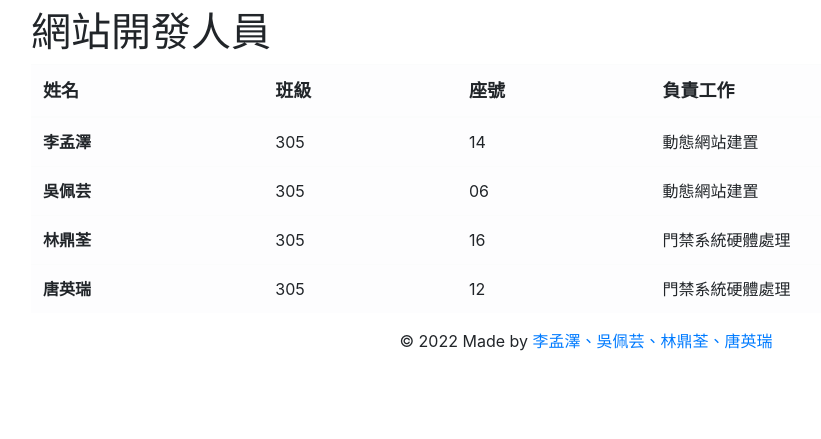
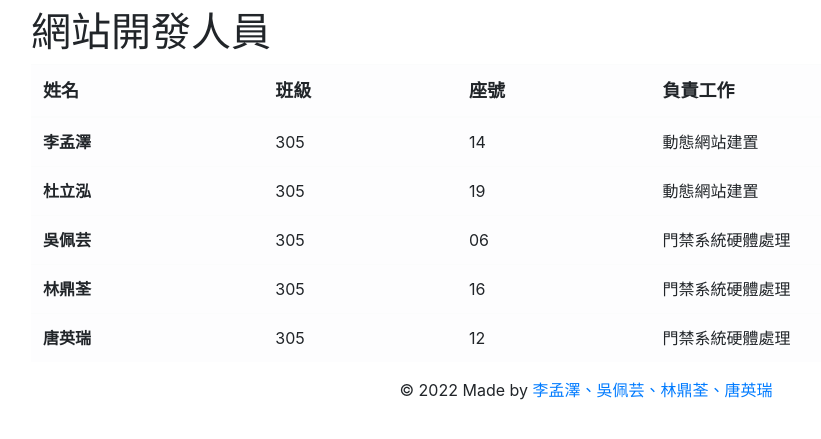
Before and after one commit to Pattywu20031224/roomrezsystem, a Django app: page /developer in a window 1280 px wide. Shown: the part 56-495 px from the top of the page, without its empty margins (54-875 px from the left). Run offline with Django 3.2, Linux system fonts and the light colour scheme; some libraries are stand-ins or nearby versions.

Commit message:
0301_add developer

```diff
--- a/roomrezsystem/templates/developer.html
+++ b/roomrezsystem/templates/developer.html
@@ -22,10 +22,16 @@
         <td>動態網站建置</td>
     </tr>
     <tr>
+        <th scope="row">杜立泓</th>
+        <td>305</td>
+        <td>19</td>
+        <td>動態網站建置</td>
+    </tr>
+    <tr>
         <th scope="row">吳佩芸</th>
         <td>305</td>
         <td>06</td>
-        <td>動態網站建置</td>
+        <td>門禁系統硬體處理</td>
     </tr>
     <tr>
         <th scope="row">林鼎荃</th>
```
